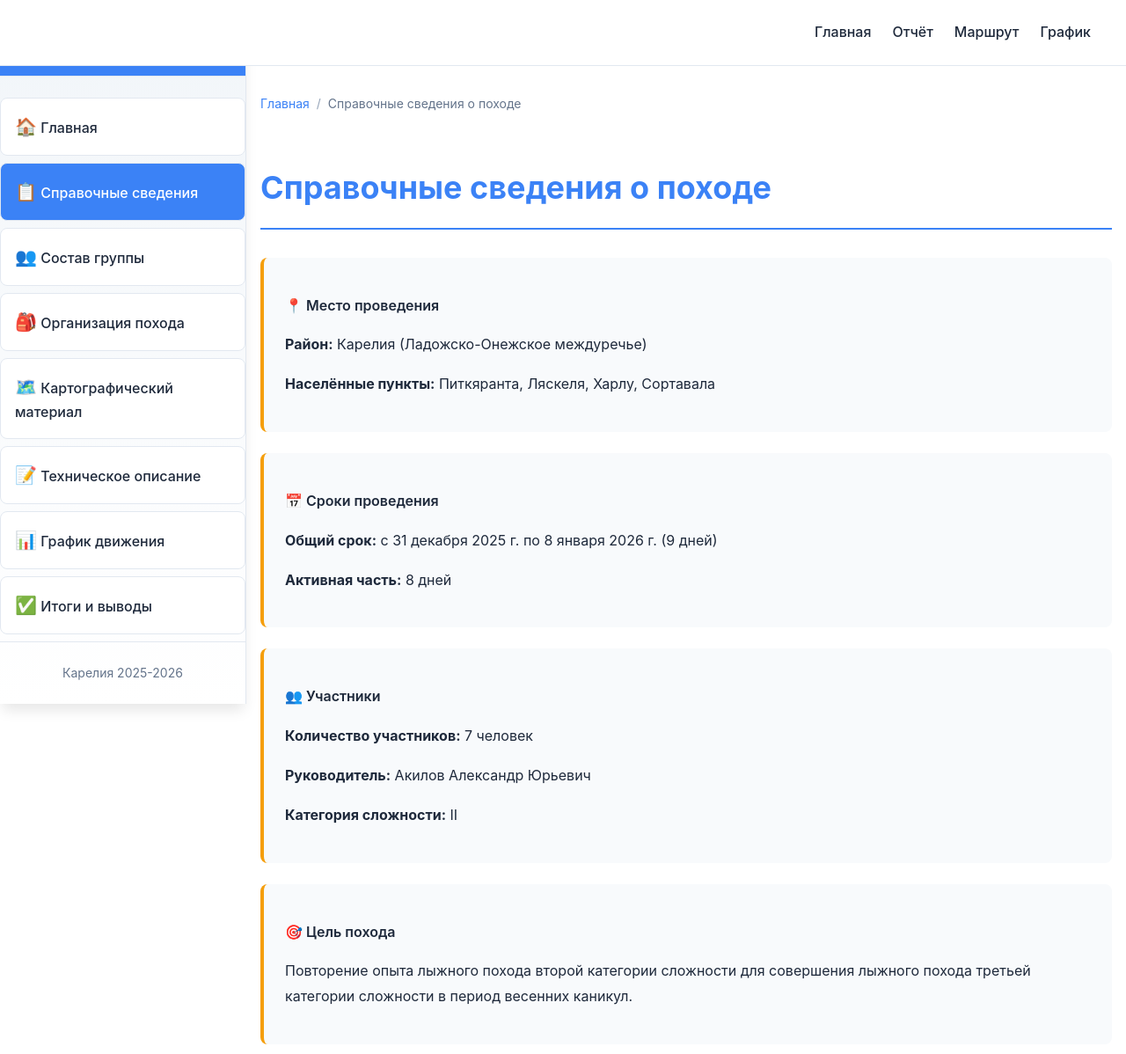
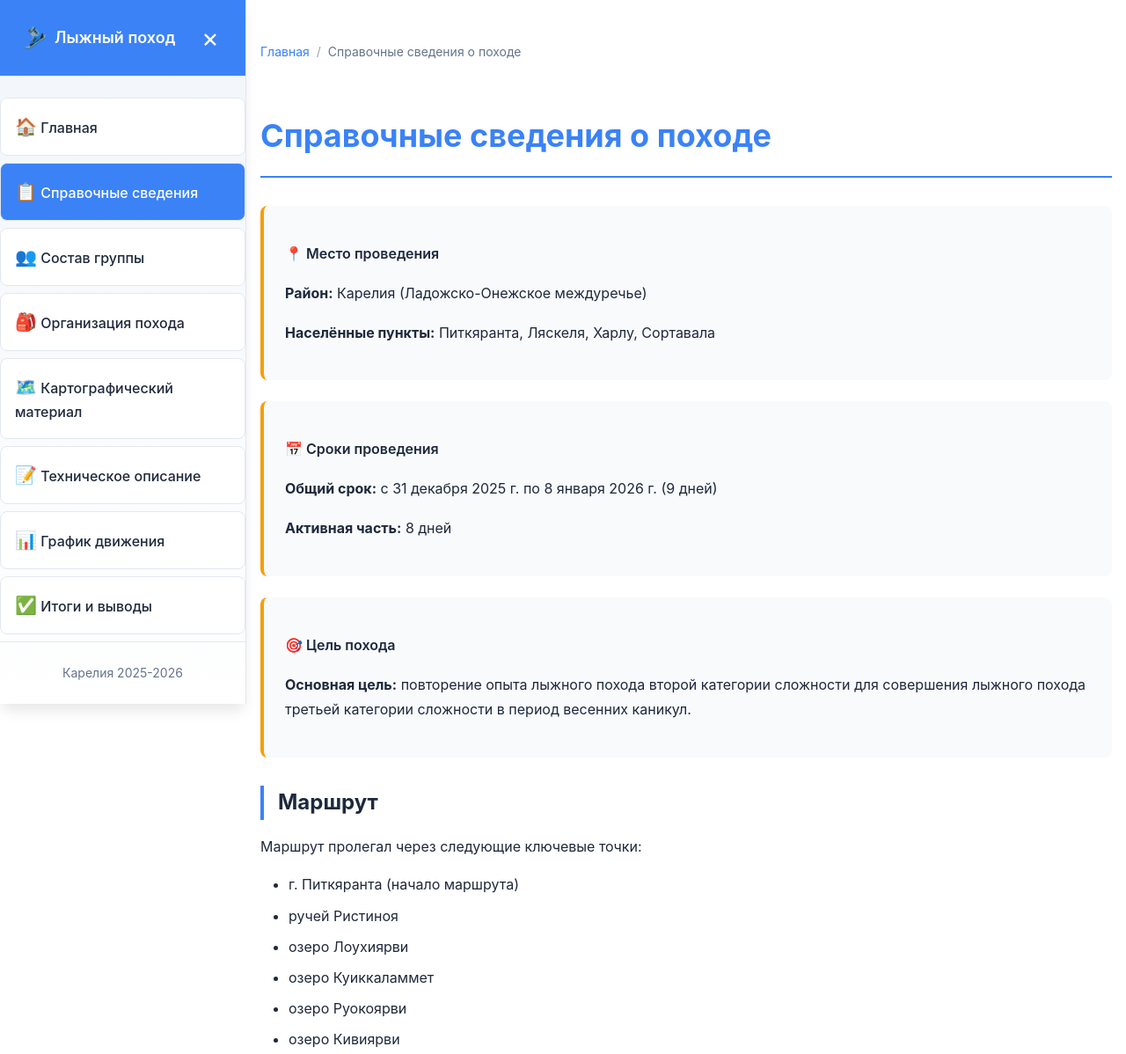
Before and after one commit to fallout3300/02-vite-project, a website built with Vite: page pages/spravochnye-svedeniya.html in a window 1280 px wide. Shown: the top 1198 px of the page at 88% size. Built offline with nearby package versions, Linux system fonts and the light colour scheme.

Commit message:
Remove top header panel, use sidebar only

```diff
--- a/pages/spravochnye-svedeniya.html
+++ b/pages/spravochnye-svedeniya.html
@@ -4,10 +4,11 @@
   <meta charset="UTF-8">
   <meta name="viewport" content="width=device-width, initial-scale=1.0">
   <title>Справочные сведения о походе | Отчёт</title>
+  <link rel="icon" type="image/svg+xml" href="/src/assets/images/favicon.svg">
   <link rel="stylesheet" href="/src/styles/main.css">
 </head>
 <body>
-  <header class="header" id="header"></header>
+  <aside id="sidebar-container"></aside>
 
   <main class="main">
     <div class="breadcrumbs" id="breadcrumbs"></div>
@@ -28,15 +29,8 @@
       </section>
 
       <section class="info-block">
-        <p class="info-block-title">👥 Участники</p>
-        <p><strong>Количество участников:</strong> 7 человек</p>
-        <p><strong>Руководитель:</strong> Акилов Александр Юрьевич</p>
-        <p><strong>Категория сложности:</strong> II</p>
-      </section>
-
-      <section class="info-block">
         <p class="info-block-title">🎯 Цель похода</p>
-        <p>Повторение опыта лыжного похода второй категории сложности для совершения лыжного похода третьей категории сложности в период весенних каникул.</p>
+        <p><strong>Основная цель:</strong> повторение опыта лыжного похода второй категории сложности для совершения лыжного похода третьей категории сложности в период весенних каникул.</p>
       </section>
 
       <h2>Маршрут</h2>
@@ -68,14 +62,6 @@
       <h2>Запасные варианты</h2>
       <p>Запасной вариант на 04.01 (5 день) необходим при невозможности перехода реки Оксаоя.</p>
       <p><strong>Координаты перехода реки:</strong> N 61°45.442′ E 31°25.044′</p>
-
-      <h2>Изменения маршрута</h2>
-      <p>В ходе похода были внесены следующие изменения в первоначальный план:</p>
-      <ul>
-        <li>Удлинение километража первого дня из-за движения по улице Ленина вместо улицы Горького</li>
-        <li>Обход озера Рахилампи с юга вместо севера из-за пропуска поворота</li>
-        <li>Использование дороги, не отмеченной на карте, на 6-й день</li>
-      </ul>
     </article>
 
     <nav class="page-navigation" id="page-navigation"></nav>
--- a/src/js/components/sidebar.js
+++ b/src/js/components/sidebar.js
@@ -20,7 +20,13 @@ const navItems = [
  * Инициализация боковой навигации
  */
 export function initSidebar() {
-  renderSidebar()
+  const container = document.getElementById('sidebar-container')
+  if (!container) {
+    console.warn('Sidebar container not found')
+    return
+  }
+
+  renderSidebar(container)
   setupToggle()
   highlightCurrentPage()
 
@@ -30,7 +36,7 @@ export function initSidebar() {
 /**
  * Рендер боковой панели
  */
-function renderSidebar() {
+function renderSidebar(container) {
   const sidebar = document.createElement('aside')
   sidebar.className = 'sidebar'
   sidebar.id = 'sidebar'
@@ -64,7 +70,7 @@ function renderSidebar() {
     </div>
   `
 
-  document.body.insertBefore(sidebar, document.body.firstChild)
+  container.appendChild(sidebar)
 
   // Добавляем overlay для мобильной версии
   const overlay = document.createElement('div')
--- a/src/main.js
+++ b/src/main.js
@@ -1,5 +1,4 @@
 import './styles/main.css'
-import { initHeader } from './js/modules/header.js'
 import { initFooter } from './js/modules/footer.js'
 import { initGallery } from './js/components/gallery.js'
 import { initNavigation } from './js/components/navigation.js'
@@ -10,7 +9,6 @@ document.addEventListener('DOMContentLoaded', () => {
   console.log('🚀 Приложение запущено')
 
   initSidebar()
-  initHeader()
   initFooter()
   initGallery()
   initNavigation()
--- a/src/styles/main.css
+++ b/src/styles/main.css
@@ -1,6 +1,5 @@
 @import './reset.css';
 @import './variables.css';
-@import './components/header.css';
 @import './components/footer.css';
 @import './components/cards.css';
 @import './components/navigation.css';
@@ -34,6 +33,10 @@ body {
   .main {
     margin-left: 280px;
     max-width: calc(100% - 280px);
+  }
+
+  .breadcrumbs {
+    margin-top: var(--spacing-md);
   }
 }
 
```
Also changed, not shown: index.html (+1 -1 lines), pages/grafik-dvizheniya.html (+1 -1 lines), pages/itogi-vyvody.html (+1 -1 lines), pages/kartograficheskiy-material.html (+1 -1 lines), pages/organizatsiya-pohoda.html (+1 -1 lines), pages/prilozhenie-1.html (+1 -1 lines), pages/prilozhenie-2.html (+1 -1 lines), pages/sostav-gruppy.html (+1 -1 lines), pages/tehniicheskoe-opisanie.html (+1 -1 lines).
